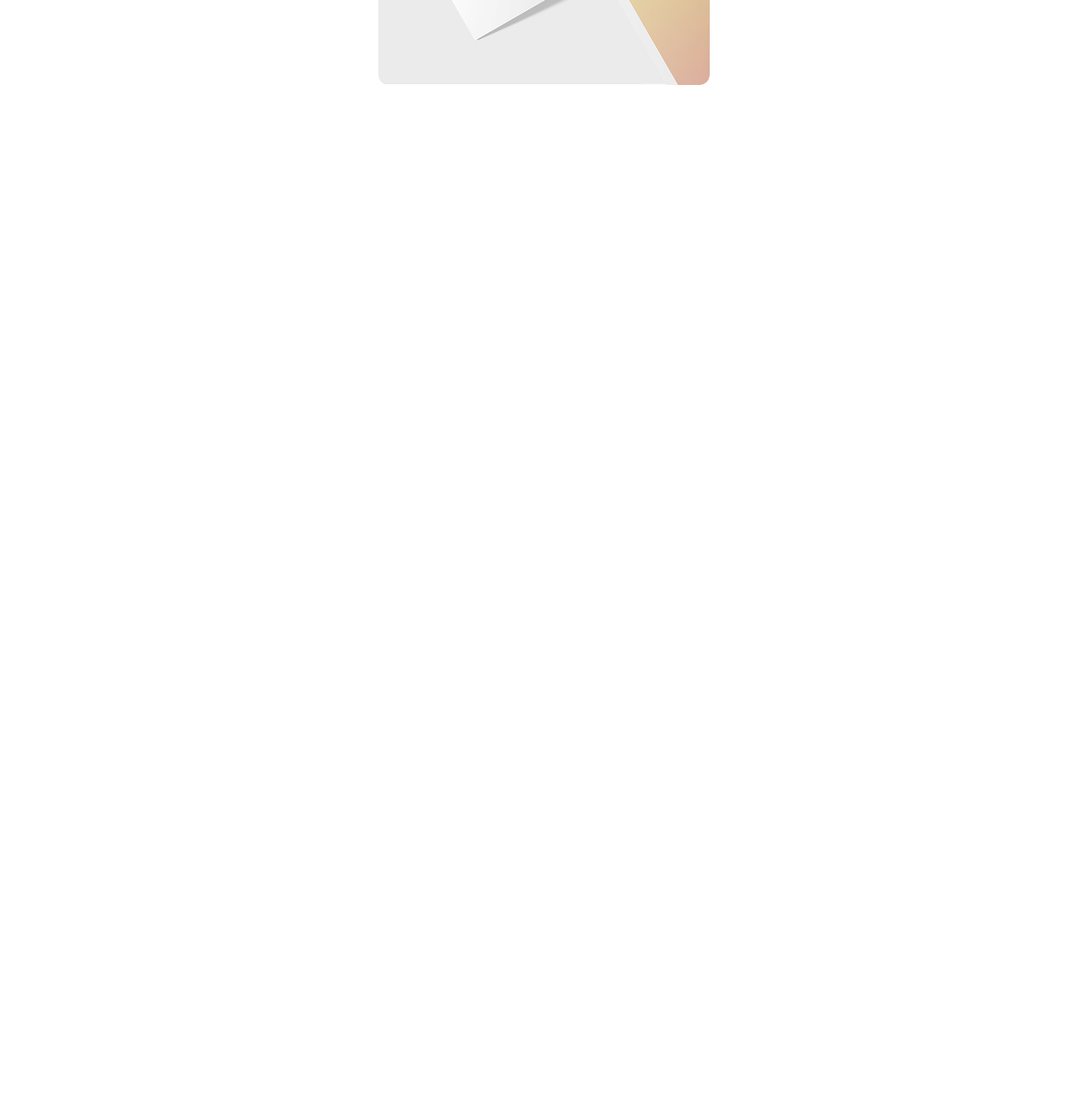
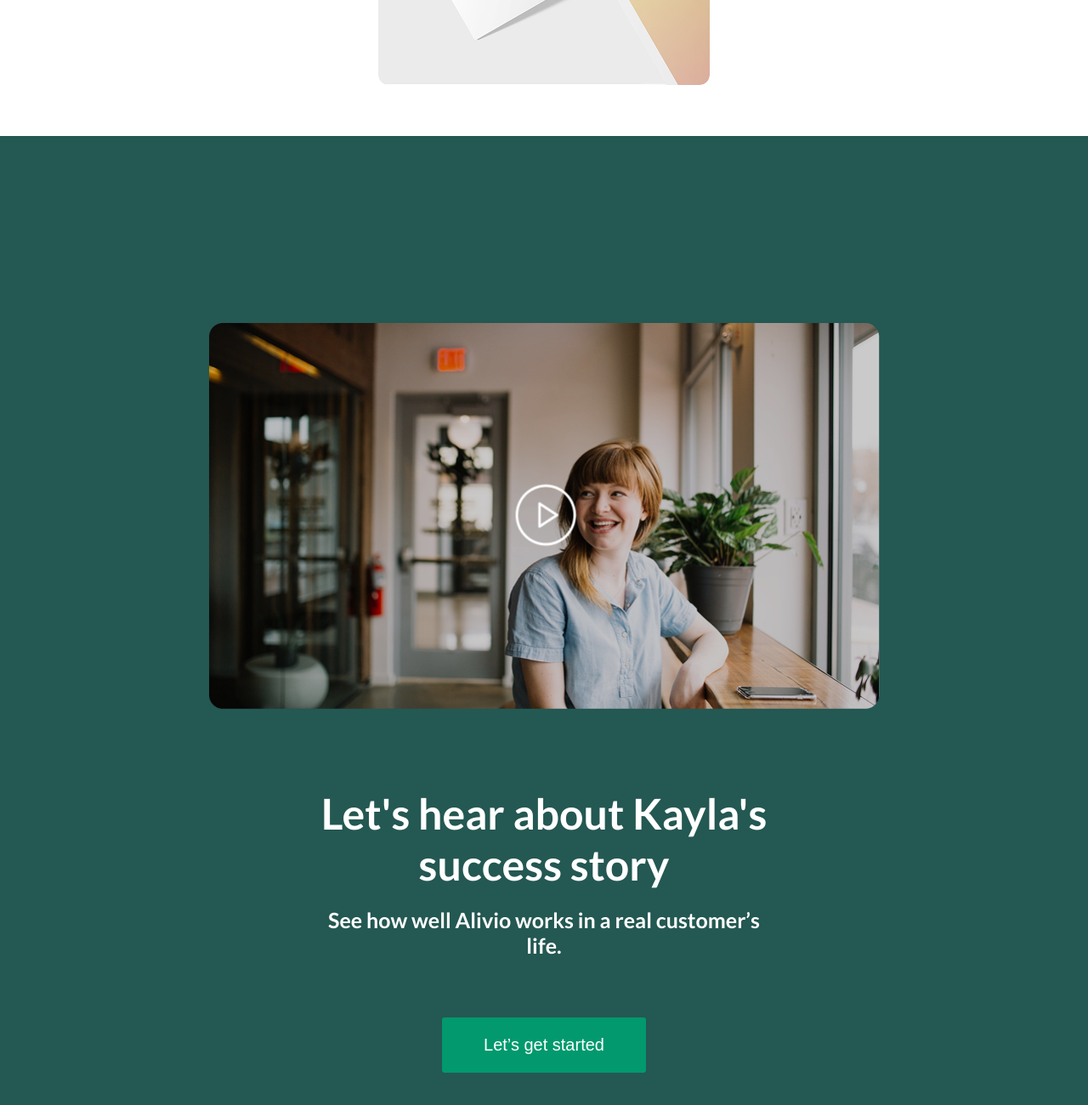
Before and after one commit to Pavlo-Dosyn/Alivio, a plain HTML site: page index.html in a window 1280 px wide. Shown: the part 2452-3752 px from the top of the page at 85% size. Before the commit the page ends 2612 px from the top, so only its background shows below. Drawn offline with Linux system fonts and the light colour scheme.

Commit message:
Add files via upload

```diff
--- a/index.css
+++ b/index.css
@@ -4,3 +4,4 @@
 @import url(styles/hero.css);
 @import url(styles/about.css);
 @import url(styles/card.css);
+@import url(styles/solutions.css);
--- a/index.html
+++ b/index.html
@@ -114,6 +114,28 @@
           </div>
         </div>
       </section>
+      <section class="solutions">
+        <div class="container">
+          <div class="solutions__wrapper">
+            <div class="solutions__content">
+              <h2 class="solutions__title">
+                Let's hear about Kayla's success story
+              </h2>
+              <p class="solutions__desc">
+                See how well Alivio works in a real customer’s life.
+              </p>
+              <button class="btn">Let’s get started</button>
+            </div>
+            <div class="solutions__content-video">
+              <img
+                src="assets/Video (1).png"
+                alt="Video"
+                class="solutions__img"
+              />
+            </div>
+          </div>
+        </div>
+      </section>
     </main>
   </body>
 </html>
--- /dev/null
+++ b/styles/solutions.css
@@ -0,0 +1,74 @@
+.solutions {
+  background: var(--co-dark-green);
+}
+
+.solutions__wrapper {
+  display: flex;
+  justify-content: space-between;
+  align-items: start;
+  gap: 40px;
+  padding: 220px 0;
+}
+
+.solutions__title {
+  color: var(--co-white);
+  font-size: 50px;
+  font-weight: 700;
+  max-width: 580px;
+}
+
+.solutions__desc {
+  color: var(--co-white);
+  font-size: 25px;
+  font-weight: 600;
+  max-width: 550px;
+}
+
+.solutions__content {
+  display: flex;
+  flex-direction: column;
+  gap: 20px;
+  margin: 50px 0 0 0;
+}
+
+.solutions__content .btn {
+  margin-top: 50px;
+  width: 240px;
+  height: 65px;
+}
+
+.solutions__content-vodeo {
+  border-radius: 16px;
+}
+
+.solutions__img {
+  max-width: 789px;
+  width: 100%;
+  object-fit: cover;
+  aspect-ratio: 158/91;
+}
+
+@media (max-width: 1300px) {
+  .solutions__wrapper {
+    flex-wrap: wrap-reverse;
+    justify-content: center;
+    align-items: center;
+  }
+  .solutions__content {
+    text-align: center;
+    place-items: center;
+  }
+}
+
+@media (max-width: 576px) {
+  .solutions__wrapper {
+    padding: 150px 0;
+  }
+  .solutions__title {
+    font-size: 32px;
+    max-width: 450px;
+  }
+  .solutions__desc {
+    font-size: 20px;
+  }
+}
```
